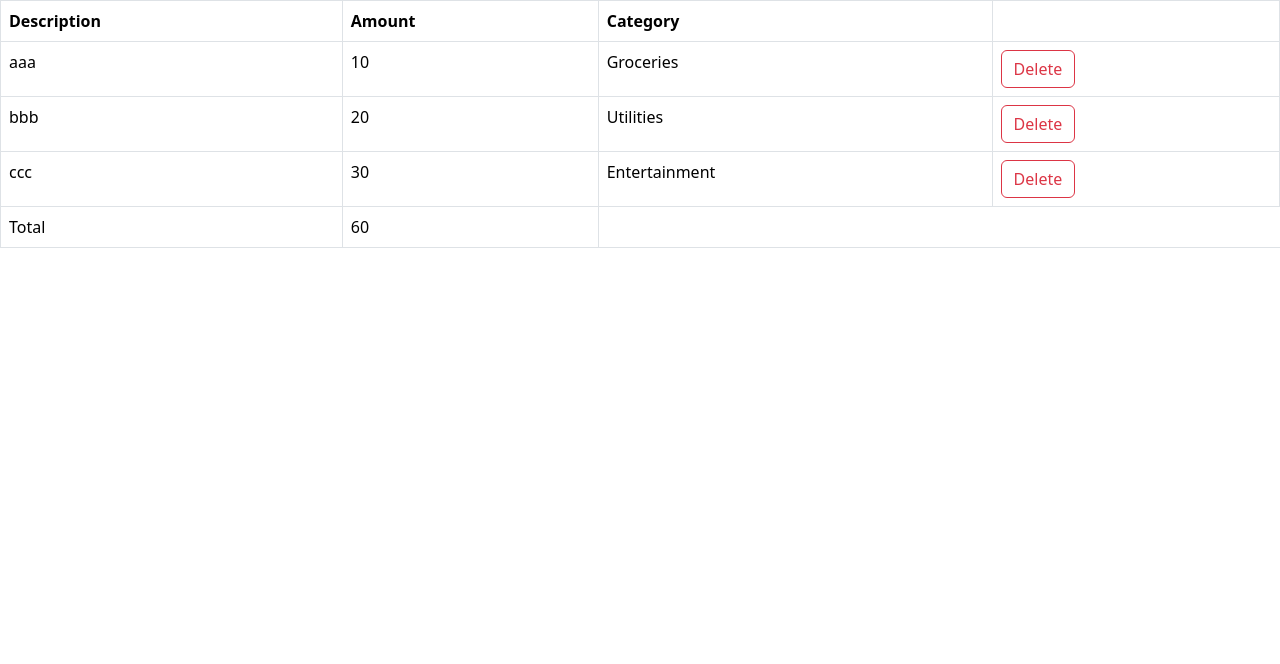
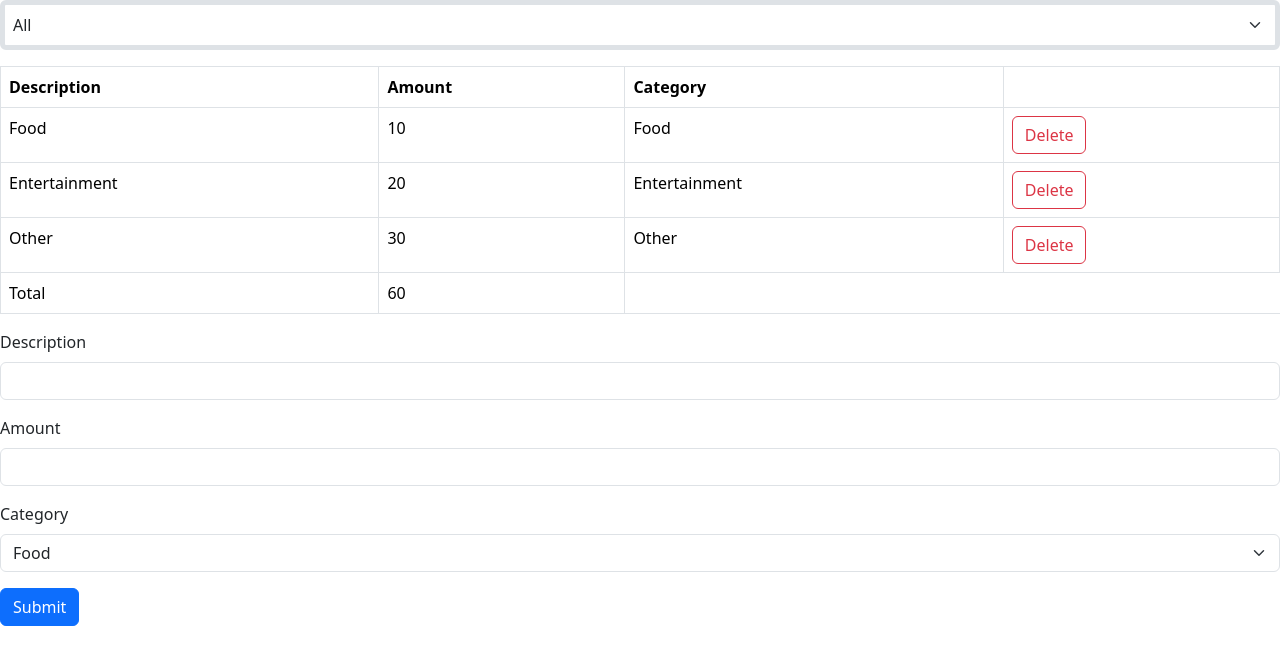
Before and after one commit to iabur/react-app, a React (Vite) app: page / in a window 1280 px wide. Shown: the top 664 px of the page. Built offline with nearby package versions, Linux system fonts and the light colour scheme; the HTML template or start-up script is replaced by a standard one.

Commit message:
Enhance App component by adding ExpenseFilter and ExpenseForm for improved expense management; implement category filtering and expense submission functionality

```diff
--- a/src/App.tsx
+++ b/src/App.tsx
@@ -1,19 +1,54 @@
 import { useState } from "react";
 import ExpenseList from "./components/expense-tracker/components/ExpenseList";
+import ExpenseFilter from "./components/expense-tracker/components/ExpenseFilter";
+import ExpenseForm from "./components/expense-tracker/components/ExpenseForm";
+
 function App() {
+  const [selectedCategory, setSelectedCategory] = useState("All");
+  const categories = ["All", "Food", "Entertainment", "Other"];
+
   const [expenses, setExpenses] = useState([
-    { id: 1, description: "aaa", amount: 10, category: "Groceries" },
-    { id: 2, description: "bbb", amount: 20, category: "Utilities" },
-    { id: 3, description: "ccc", amount: 30, category: "Entertainment" },
+    { id: 1, description: "Food", amount: 10, category: "Food" },
+    {
+      id: 2,
+      description: "Entertainment",
+      amount: 20,
+      category: "Entertainment",
+    },
+    {
+      id: 3,
+      description: "Other",
+      amount: 30,
+      category: "Other",
+    },
   ]);
+
+  const filteredExpenses =
+    selectedCategory === "All"
+      ? expenses
+      : expenses.filter((expense) => expense.category === selectedCategory);
 
   const handleDelete = (id: number) => {
     setExpenses(expenses.filter((expense) => expense.id !== id));
   };
 
+  const onSubmit = (data: any) => {
+    setExpenses([...expenses, { ...data, id: expenses.length + 1 }]);
+  };
+
   return (
     <div>
-      <ExpenseList expenses={expenses} onDelete={handleDelete} />
+      <div className="mb-3">
+        <ExpenseFilter
+          categories={categories}
+          onSelectCategory={(category) => setSelectedCategory(category)}
+        />
+      </div>
+      <ExpenseList expenses={filteredExpenses} onDelete={handleDelete} />
+      <ExpenseForm
+        categories={categories.filter((c) => c !== "All")}
+        onSubmit={onSubmit}
+      />
     </div>
   );
 }
--- /dev/null
+++ b/src/components/expense-tracker/components/ExpenseFilter.tsx
@@ -0,0 +1,23 @@
+interface Props {
+  categories: string[];
+  onSelectCategory: (category: string) => void;
+}
+
+const ExpenseFilter = ({ categories, onSelectCategory }: Props) => {
+  return (
+    <div>
+      <select
+        className="form-select border-5 border-gray-300 rounded-md p-2 mb-3"
+        onChange={(event) => onSelectCategory(event.target.value)}
+      >
+        {categories.map((category) => (
+          <option key={category} value={category}>
+            {category}
+          </option>
+        ))}
+      </select>
+    </div>
+  );
+};
+
+export default ExpenseFilter;
--- /dev/null
+++ b/src/components/expense-tracker/components/ExpenseForm.tsx
@@ -0,0 +1,93 @@
+import { z } from "zod";
+import { useForm } from "react-hook-form";
+import { zodResolver } from "@hookform/resolvers/zod";
+
+type ExpenseFormData = {
+  description: string;
+  amount: number;
+  category: string;
+};
+
+interface Props {
+  onSubmit: (data: ExpenseFormData) => void;
+  categories: string[];
+}
+
+const ExpenseForm = ({ onSubmit, categories }: Props) => {
+  const schema = z.object({
+    description: z
+      .string()
+      .min(3, { message: "Description must be at least 3 characters" }),
+    amount: z.number().min(1, { message: "Amount must be at least 1" }),
+    category: z.enum(categories as [string, ...string[]], {
+      message: "Category is required",
+    }),
+  });
+
+  const {
+    register,
+    handleSubmit,
+    formState: { errors },
+  } = useForm<ExpenseFormData>({
+    resolver: zodResolver(schema),
+  });
+
+  return (
+    <div>
+      <form onSubmit={handleSubmit(onSubmit)}>
+        <div className="mb-3">
+          <label htmlFor="description" className="form-label">
+            Description
+          </label>
+          <input
+            type="text"
+            className="form-control"
+            id="description"
+            {...register("description")}
+          />
+          {errors.description && (
+            <p className="text-danger">{errors.description.message}</p>
+          )}
+        </div>
+        <div className="mb-3">
+          <label htmlFor="amount" className="form-label">
+            Amount
+          </label>
+          <input
+            type="number"
+            className="form-control"
+            id="amount"
+            {...register("amount", { valueAsNumber: true })}
+          />
+          {errors.amount && (
+            <p className="text-danger">{errors.amount.message}</p>
+          )}
+        </div>
+        <div className="mb-3">
+          <label htmlFor="category" className="form-label">
+            Category
+          </label>
+          <select
+            className="form-select"
+            id="category"
+            {...register("category")}
+          >
+            {categories.map((category: string) => (
+              <option key={category} value={category}>
+                {category}
+              </option>
+            ))}
+          </select>
+          {errors.category && (
+            <p className="text-danger">{errors.category.message}</p>
+          )}
+        </div>
+        <button type="submit" className="btn btn-primary">
+          Submit
+        </button>
+      </form>
+    </div>
+  );
+};
+
+export default ExpenseForm;
```
